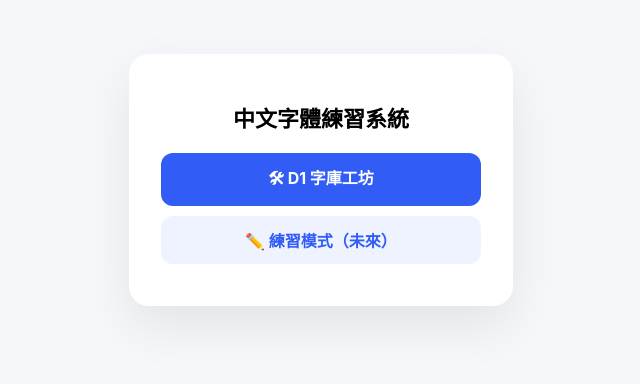
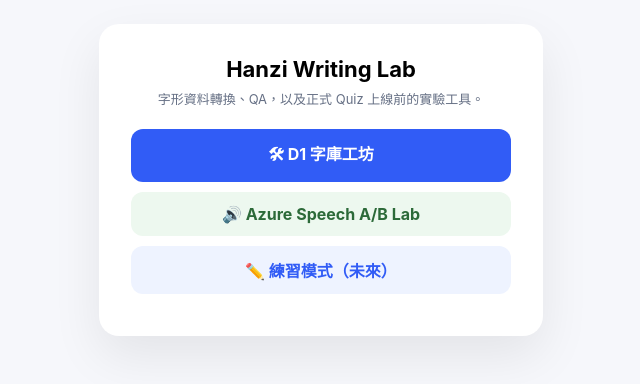
Before and after one commit to ChangRone/hanzi-writing-lab, a plain HTML site: page index.html in a window 1280 px wide. Shown: the part 220-604 px from the top of the page, without its empty margins (319-959 px from the left). Drawn offline with Linux system fonts and the light colour scheme.

Commit message:
link Azure Speech A/B lab from homepage

```diff
--- a/index.html
+++ b/index.html
@@ -3,7 +3,7 @@
 <head>
   <meta charset="utf-8">
   <meta name="viewport" content="width=device-width, initial-scale=1">
-  <title>中文字體練習系統</title>
+  <title>Hanzi Writing Lab</title>
   <style>
     body{
       font-family:-apple-system,BlinkMacSystemFont,"Segoe UI","Noto Sans TC","Microsoft JhengHei",sans-serif;
@@ -12,7 +12,7 @@
       display:flex;
       align-items:center;
       justify-content:center;
-      height:100vh;
+      min-height:100vh;
     }
     .card{
       background:#fff;
@@ -20,12 +20,9 @@
       border-radius:20px;
       box-shadow:0 20px 50px rgba(0,0,0,0.08);
       text-align:center;
-      width:320px;
+      width:min(380px,calc(100vw - 32px));
     }
-    h1{
-      margin-bottom:20px;
-      font-size:22px;
-    }
+    h1{margin:0 0 8px;font-size:22px}.note{margin:0 0 20px;color:#667085;font-size:13px;line-height:1.5}
     a{
       display:block;
       margin:10px 0;
@@ -36,26 +33,17 @@
       color:#fff;
       font-weight:bold;
     }
-    a.secondary{
-      background:#eef3ff;
-      color:#315cf6;
-    }
+    a.secondary{background:#eef3ff;color:#315cf6}
+    a.speech{background:#edf8ef;color:#2c6a39}
   </style>
 </head>
 <body>
-
 <div class="card">
-  <h1>中文字體練習系統</h1>
-
-  <a href="./tools/d1-font-lab.html">
-    🛠 D1 字庫工坊
-  </a>
-
-  <a class="secondary" href="#">
-    ✏️ 練習模式（未來）
-  </a>
-
+  <h1>Hanzi Writing Lab</h1>
+  <p class="note">字形資料轉換、QA，以及正式 Quiz 上線前的實驗工具。</p>
+  <a href="./tools/d1-font-lab.html">🛠 D1 字庫工坊</a>
+  <a class="speech" href="./tools/azure-speech-ab.html">🔊 Azure Speech A/B Lab</a>
+  <a class="secondary" href="#">✏️ 練習模式（未來）</a>
 </div>
-
 </body>
 </html>
```
